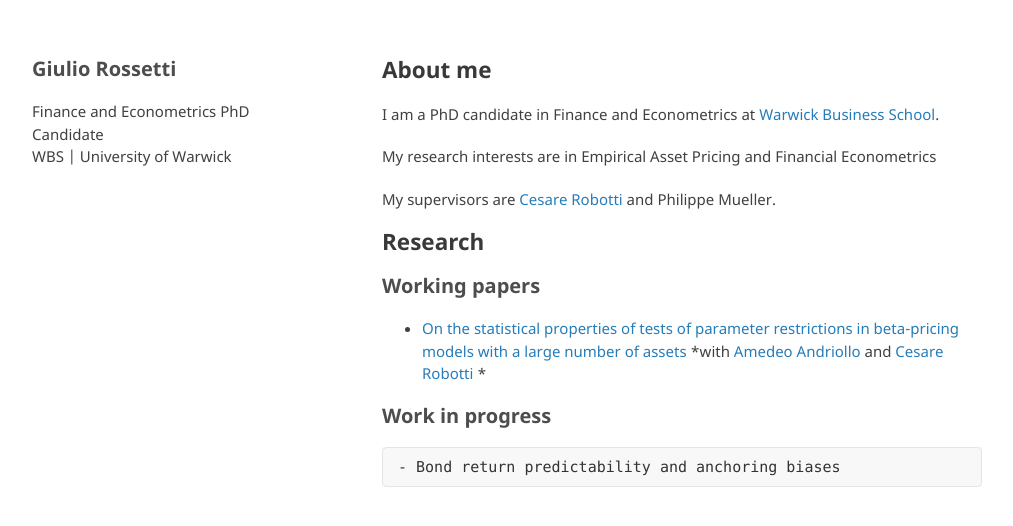
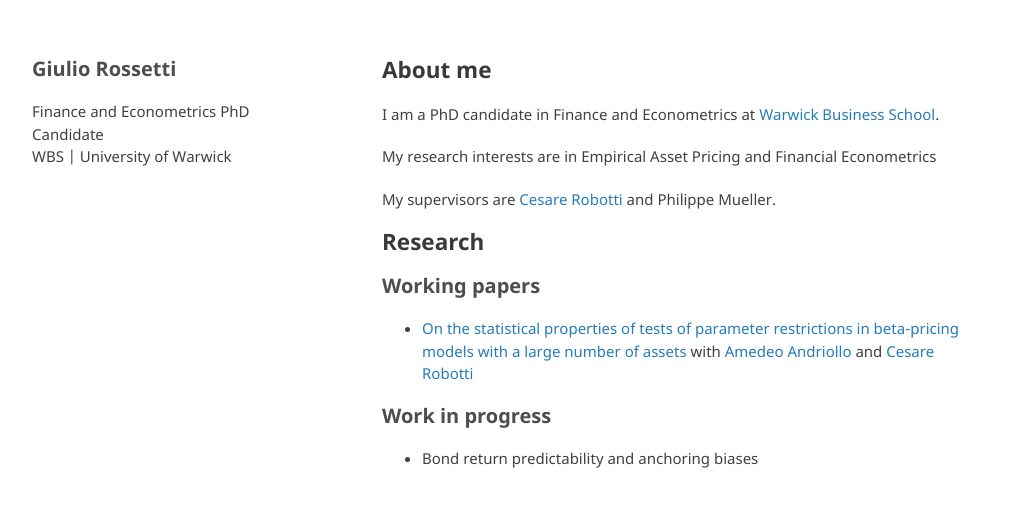
Before and after one commit to GiulioRossetti94/giuliorossetti94.github.io, a Jekyll site: the page built from index.md, in a window 1280 px wide. Shown: the top 526 px of the page, without its empty margins (133-1146 px from the left). Built offline with Jekyll 4.4.1, drawn with Linux system fonts in a browser that asks for light colours; the repository's description, which GitHub fills in, is left out; our own code applies the rules of GitHub Pages for plain Markdown files.

```diff
--- a/index.md
+++ b/index.md
@@ -13,7 +13,7 @@ My supervisors are [Cesare Robotti](https://cesarerobotti.com) and Philippe Muel
 ## Research
 
 # Working papers
-- [On the statistical properties of tests of parameter restrictions in beta-pricing models with a large number of assets](https://www.cesarerobotti.com/wp-content/uploads/2023/01/ARR.pdf) *with [Amedeo Andriollo](https://warwick.ac.uk/fac/soc/economics/staff/aandriollo/) and [Cesare Robotti](https://cesarerobotti.com) *
+- [On the statistical properties of tests of parameter restrictions in beta-pricing models with a large number of assets](https://www.cesarerobotti.com/wp-content/uploads/2023/01/ARR.pdf) with [Amedeo Andriollo](https://warwick.ac.uk/fac/soc/economics/staff/aandriollo/) and [Cesare Robotti](https://cesarerobotti.com)
 
 # Work in progress
-    - Bond return predictability and anchoring biases
+- Bond return predictability and anchoring biases
```
